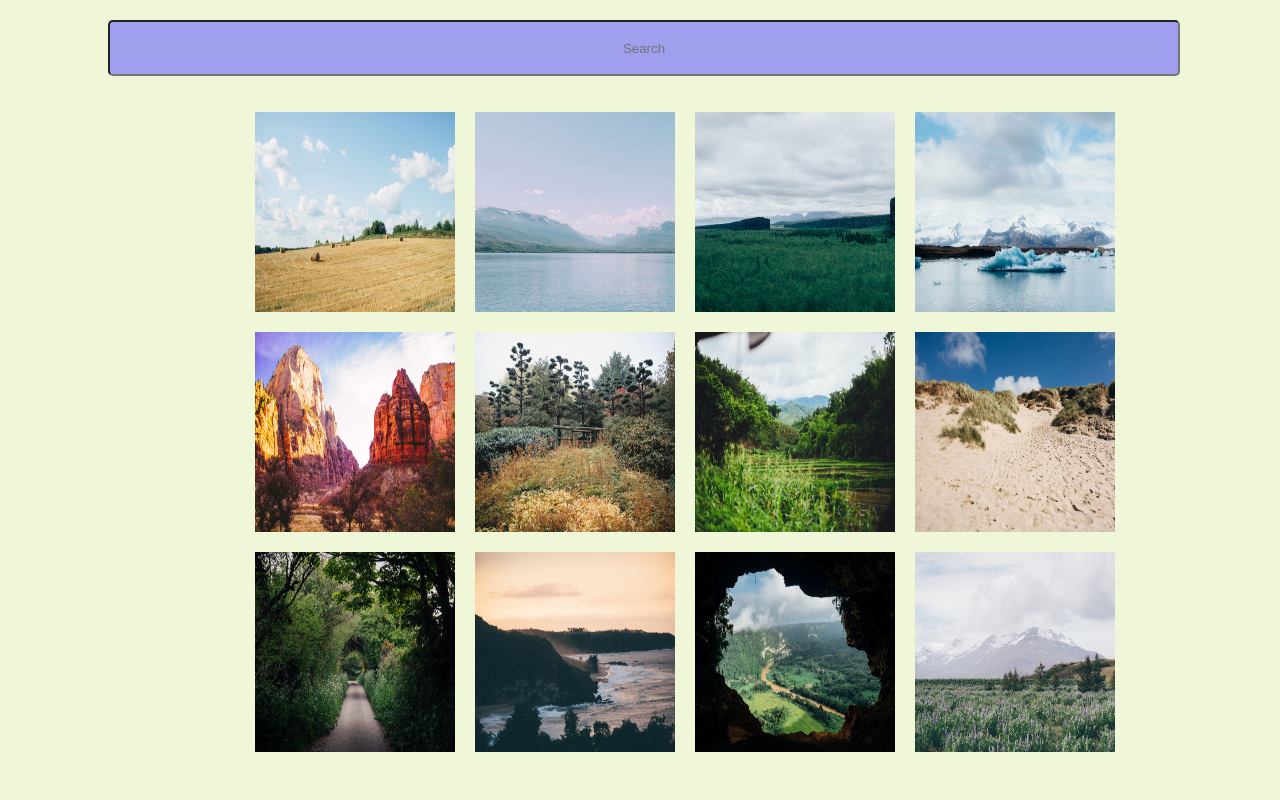
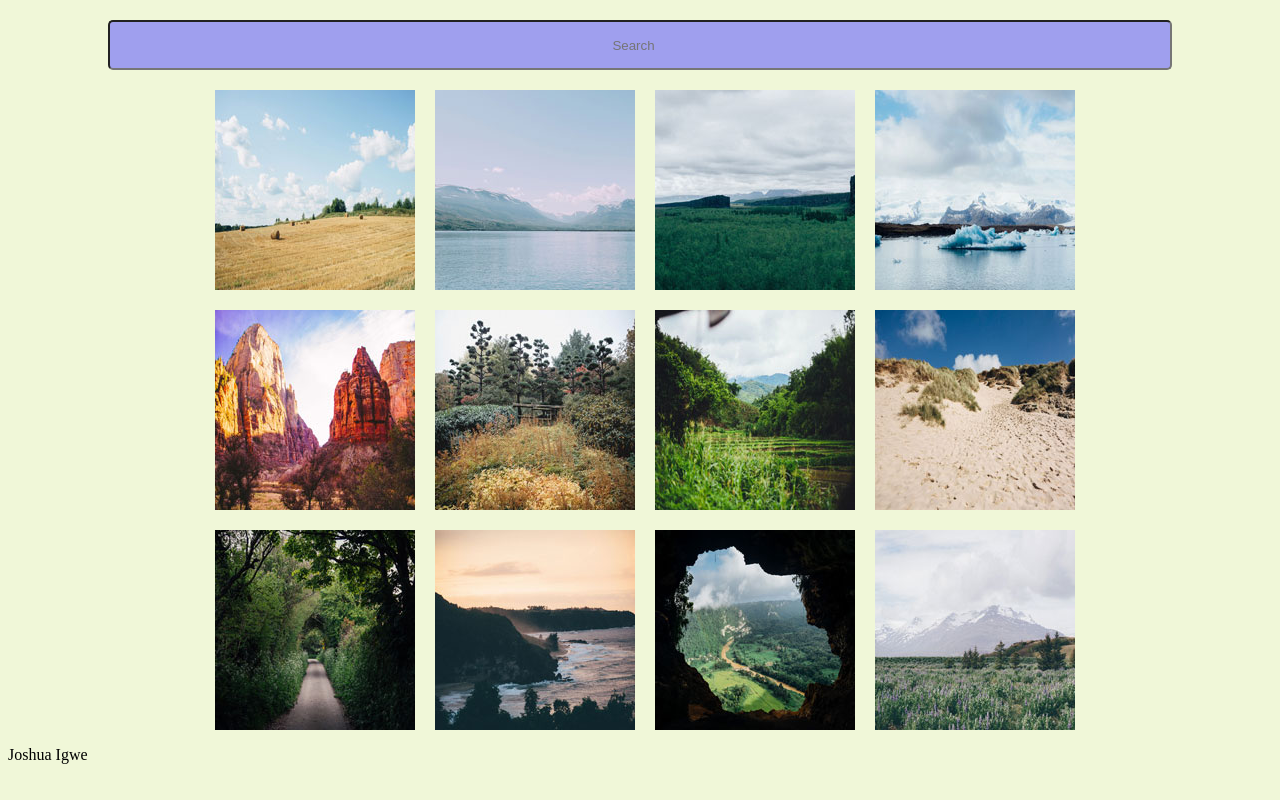
Before and after one commit to joshigwe777/Tech-Degree-Project-5, a plain HTML site: page index.html in a window 1280 px wide. Drawn offline with Linux system fonts and the light colour scheme.

Commit message:
Grid created

```diff
--- a/css/styles.css
+++ b/css/styles.css
@@ -15,14 +15,14 @@ figcaption {
     padding-left: 100px;
     padding-right: 100px;
 }
-input[type=text] {
+input[type=search] {
     border-radius: 5px;
     background-color: rgb(159, 159, 238);
     height: 50px;
     width: 100%;
 }
 
-input[type=text]::placeholder {
+input[type=search]::placeholder {
     text-align: center;
 }
 
--- a/index.html
+++ b/index.html
@@ -2,127 +2,71 @@
 <html lang="en">
 <head>
     <meta charset="utf-8">
+    <meta name="viewport" content="width=device-width, initial-scale=1">
     <title>Interactive Photo Gallery</title>
     <meta name="viewport" content="width=device-width, initial-scale=1">
     <link rel="stylesheet" href="css/styles.css">
+    <script type="text/javascript" src="js/app.js"></script>
+    <script src="js/searchFilter.js"></script>
 </head>
 <main>
     <body>
         <div class="search">
-            <input type="text" placeholder="Search">
+            <input type="search" name="search" id="search" placeholder="Search">
         </div>
         <div class = "gallery">
-            <div id="one" class="photo">
-                <figure>
-                    <img src="photos/01.jpg" alt="1st photo" width="200px" height="200px">
-                    <figcaption>
-                        Hay Bales
-                        I love hay bales. Took this snap on a drive through the countryside past some straw fields.
-                    </figcaption>
-                </figure>
-            </div>
-            <div id="two" class="photo">
-                <figure>
-                    <img src="photos/02.jpg" alt="2nd photo" width="200px" height="200px">
-                    <figcaption>
-                        Lake
-                        The lake was so calm today. We had a great view of the snow on the mountains from here.
-                    </figcaption>
-                </figure>
-            </div>
-            <div id="three" class="photo">
-                <figure>
-                    <img src="photos/03.jpg" alt="3rd photo" width="200px" height="200px">
-                    <figcaption>
-                        Canyon.
-                        I hiked to the top of the mountain and got this picture of the canyon and trees below.
-                    </figcaption>
-                </figure>
-            </div>
-            <div id="four" class="photo">
-                <figure>
-                    <img src="photos/04.jpg" alt="4th photo" width="200px" height="200px">
-                    <figcaption>
-                        Iceberg.
-                        It was amazing to see an iceberg up close, it was so cold but didn’t snow today.
-                    </figcaption>
-                </figure>
-            </div>
-            <div id="five" class="photo">
-                <figure>
-                    <img src="photos/05.jpg" alt="5th photo" width="200px" height="200px">
-                    <figcaption>
-                        Desert
-                        The red cliffs were beautiful. It was really hot in the desert but we did a lot of walking through the canyons.
-                    </figcaption>
-                </figure>
-            </div>
-            <div id="six" class="photo">
-                <figure>
-                    <img src="photos/06.jpg" alt="6th photo" width="200px" height="200px">
-                    <figcaption>
-                        Fall
-                        Fall is coming, I love when the leaves on the trees start to change color.
-                    </figcaption>
-                </figure>
-            </div>
-            <div id="seven" class="photo">
-                <figure>
-                    <img src="photos/07.jpg" alt="7th photo" width="200px" height="200px">
-                    <figcaption>
-                        Plantation
-                        I drove past this plantation yesterday, everything is so green!
-                    </figcaption>
-                </figure>
-            </div>
-            <div id="eight" class="photo">
-                <figure>
-                    <img src="photos/08.jpg" alt="8th photo" width="200px" height="200px">
-                    <figcaption>
-                        Dunes
-                        My summer vacation to the Oregon Coast. I love the sandy dunes!
-                    </figcaption>
-                </figure>
-            </div>
-            <div id="nine" class="photo">
-                <figure>
-                    <img src="photos/09.jpg" alt="9th photo" width="200px" height="200px">
-                    <figcaption>
-                        Countryside Lane
-                        We enjoyed a quiet stroll down this countryside lane.
-                    </figcaption>
-                </figure>
-            </div>
-            <div id="ten" class="photo">
-                <figure>
-                    <img src="photos/10.jpg" alt="10th photo" width="200px" height="200px">
-                    <figcaption>
-                        Sunset
-                        Sunset at the coast! The sky turned a lovely shade of orange.
-                    </figcaption>
-                </figure>
-            </div>
-            <div id="eleven" class="photo">
-                <figure>
-                    <img src="photos/11.jpg" alt="11th photo" width="200px" height="200px">
-                    <figcaption>
-                        Cave
-                        I did a tour of a cave today and the view of the landscape below was breathtaking.
-                    </figcaption>
-                </figure>
-            </div>
-            <div id="twelve" class="photo">
-                <figure>
-                    <img src="photos/12.jpg" alt="12th photo" width="200px" height="200px">
-                    <figcaption>
-                        Bluebells
-                        I walked through this meadow of bluebells and got a good view of the snow on the mountain before the fog came in.
-                    </figcaption>
-                </figure>
-            </div>
+                    <a href="photos/01.jpg" data-caption="Hay Bales. I love hay bales. Took this snap on a drive through the countryside past some straw fields." width="200px" height="200px">
+                        <img src="photos/thumbnails/01.jpg" alt="first image">
+                    </a>
+
+                    <a href="photos/02.jpg" data-caption="Lake. The lake was so calm today. We had a great view of the snow on the mountains from here." width="200px" height="200px">
+                        <img src="photos/thumbnails/02.jpg" alt="second image">
+                    </a>
+
+                    <a href="photos/03.jpg" data-caption="Canyon. I hiked to the top of the mountain and got this picture of the canyon and trees below." width="200px" height="200px">
+                        <img src="photos/thumbnails/03.jpg" alt="third image">
+                    </a>
+
+                    <a href="photos/04.jpg" data-caption="Iceberg. It was amazing to see an iceberg up close, it was so cold but didn’t snow today." width="200px" height="200px">
+                        <img src="photos/thumbnails/04.jpg" alt="fourth image">
+                    </a>
+
+                    <a href="photos/05.jpg" data-caption="Desert. The red cliffs were beautiful. It was really hot in the desert but we did a lot of walking through the canyons." width="200px" height="200px">
+                        <img src="photos/thumbnails/05.jpg" alt="fifth image">
+                    </a>
+
+                    <a href="photos/06.jpg" data-caption="Fall. Fall is coming, I love when the leaves on the trees start to change color." width="200px" height="200px">
+                        <img src="photos/thumbnails/06.jpg" alt="sixth image">
+                    </a>
+
+                    <a href="photos/07.jpg" data-caption="Plantation. I drove past this plantation yesterday, everything is so green!" width="200px" height="200px">
+                        <img src="photos/thumbnails/07.jpg" alt="seventh image">
+                    </a>
+
+                    <a href="photos/08.jpg" data-caption="Dunes. My summer vacation to the Oregon Coast. I love the sandy dunes!" width="200px" height="200px">
+                        <img src="photos/thumbnails/08.jpg" alt="eigth image">
+                    </a>
+
+                    <a href="photos/09.jpg" data-caption="Countryside Lane. We enjoyed a quiet stroll down this countryside lane." width="200px" height="200px">
+                        <img src="photos/thumbnails/09.jpg" alt="ninth image">
+                    </a>
+
+                    <a href="photos/10.jpg" data-caption="Sunset. Sunset at the coast! The sky turned a lovely shade of orange." width="200px" height="200px">
+                        <img src="photos/thumbnails/10.jpg" alt="tenth image">
+                    </a>
+
+                    <a href="photos/11.jpg" data-caption="Cave. I did a tour of a cave today and the view of the landscape below was breathtaking." width="200px" height="200px">
+                        <img src="photos/thumbnails/11.jpg" alt="eleventh image">
+                    </a>
+
+                    <a href="photos/012.jpg" data-caption="Bluebells. I walked through this meadow of bluebells and got a good view of the snow on the mountain before the fog came in." width="200px" height="200px">
+                        <img src="photos/thumbnails/12.jpg" alt="twelth image">
+                    </a>
         </div>
         <footer>
-
+            <p>
+                Joshua Igwe
+            </p>
         </footer>
     </body>
 
--- /dev/null
+++ b/js/app.js
@@ -0,0 +1,2 @@
+baguetteBox.run('.gallery');
+const search = new Filter('search', 'data-caption');
```
Also changed, not shown: 1 other file.
